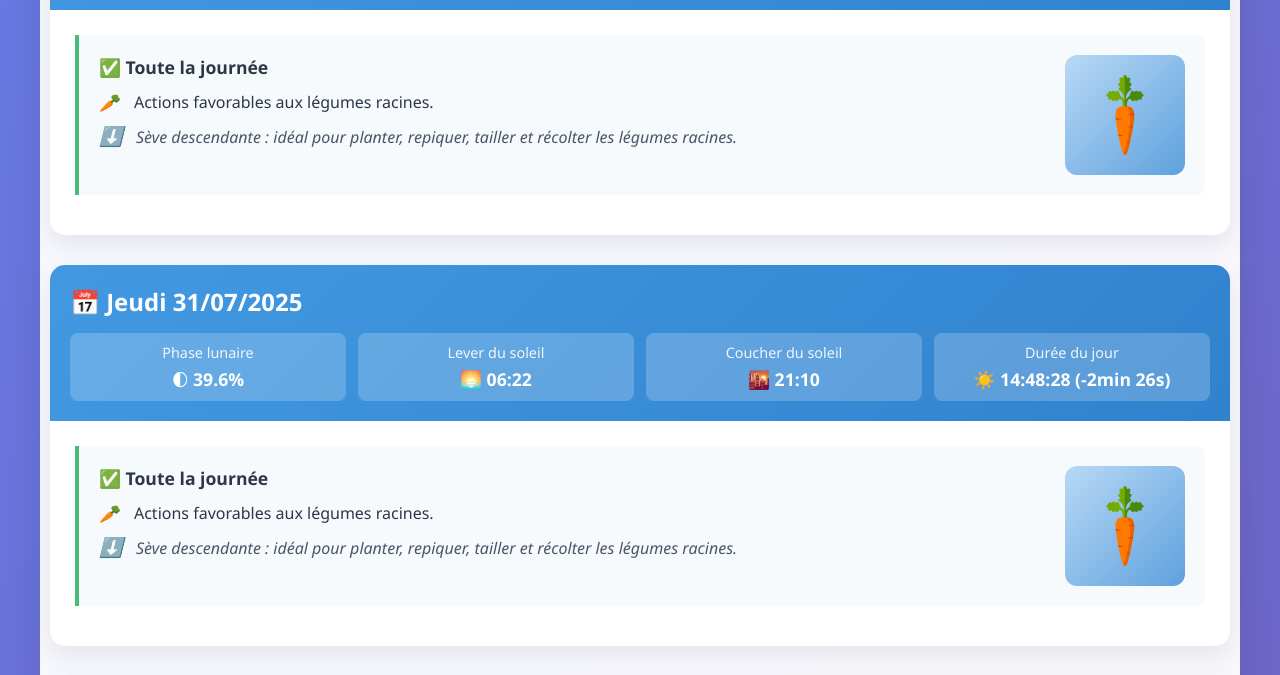
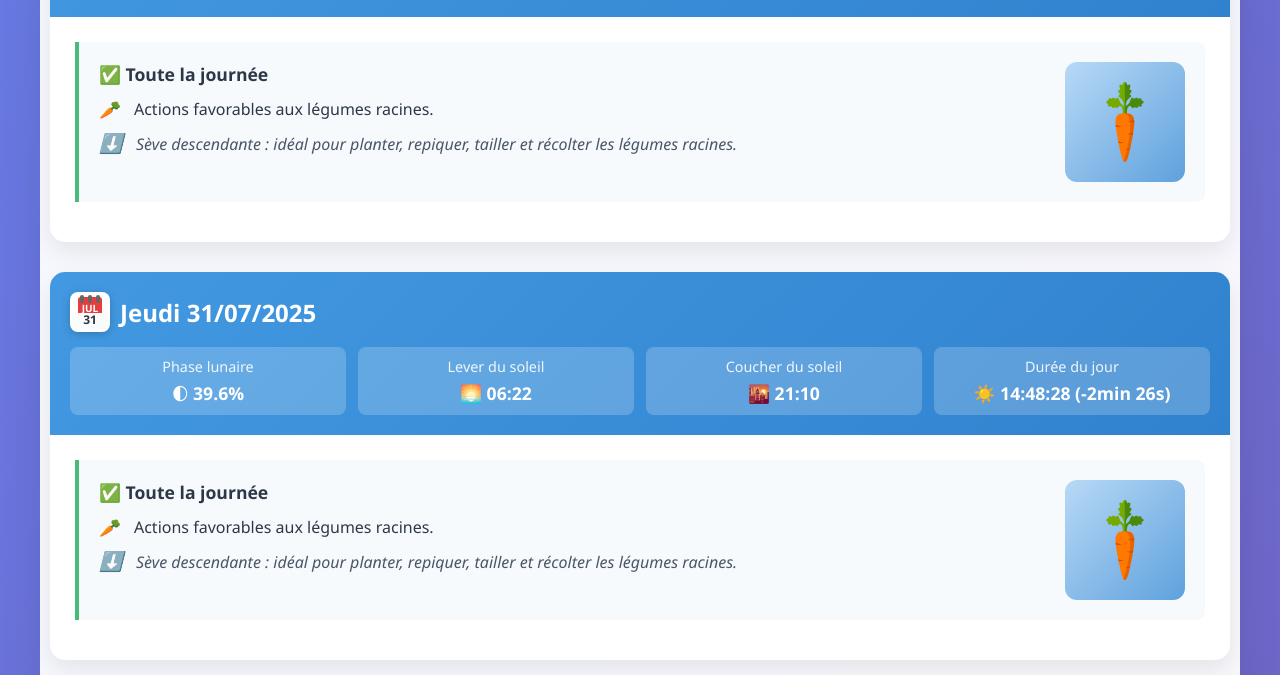
Before and after one commit to DavidTre07/jardinage, a plain HTML site: page index.html in a window 1280 px wide. Shown: the part 566-1241 px from the top of the page. Drawn offline with Linux system fonts and the light colour scheme.

Commit message:
Automated lunar data update from Gitea [skip ci]

```diff
--- a/index.html
+++ b/index.html
@@ -142,6 +142,69 @@
             font-size: 1.5em;
             font-weight: 700;
             margin-bottom: 10px;
+            display: flex;
+            align-items: center;
+            gap: 10px;
+        }
+
+        .calendar-icon {
+            position: relative;
+            width: 40px;
+            height: 40px;
+            background: linear-gradient(135deg, #fff, #f8f9fa);
+            border-radius: 8px;
+            box-shadow: 0 2px 8px rgba(0, 0, 0, 0.2);
+            flex-shrink: 0;
+            display: flex;
+            flex-direction: column;
+            align-items: center;
+            justify-content: center;
+            border: 2px solid rgba(255, 255, 255, 0.8);
+        }
+
+        .calendar-icon::before {
+            content: '';
+            position: absolute;
+            top: 3px;
+            left: 50%;
+            transform: translateX(-50%);
+            width: 24px;
+            height: 6px;
+            background: #e53e3e;
+            border-radius: 3px 3px 0 0;
+        }
+
+        .calendar-icon::after {
+            content: '';
+            position: absolute;
+            top: 1px;
+            left: 50%;
+            transform: translateX(-50%);
+            width: 4px;
+            height: 8px;
+            background: #666;
+            border-radius: 2px;
+            box-shadow: 8px 0 0 #666, -8px 0 0 #666;
+        }
+
+        .calendar-day {
+            font-size: 12px;
+            font-weight: 900;
+            color: #2d3748;
+            margin-top: 1px;
+            line-height: 1;
+        }
+
+        .calendar-month {
+            font-size: 10px;
+            font-weight: 600;
+            color: #ffffff;
+            text-transform: uppercase;
+            line-height: 1;
+            margin-top: 4px;
+            background: #e53e3e;
+            width: 24px;
+            text-align: center;
         }
 
         .lunar-info {
@@ -149,6 +212,14 @@
             grid-template-columns: repeat(auto-fit, minmax(180px, 1fr));
             gap: 12px;
             margin-top: 15px;
+            max-width: 100%;
+        }
+
+        /* Limitation à 4 colonnes maximum */
+        @media (min-width: 1024px) {
+            .lunar-info {
+                grid-template-columns: repeat(4, 1fr);
+            }
         }
 
         .info-item {
@@ -484,6 +555,23 @@
             .footer p {
                 font-size: 0.8em;
             }
+
+            .calendar-icon {
+                width: 35px;
+                height: 35px;
+            }
+
+            .calendar-day {
+                font-size: 11px;
+            }
+
+            .calendar-month {
+                font-size: 7px;
+            }
+
+            .day-title {
+                font-size: 1.3em;
+            }
         }
     </style>
 </head>
@@ -690,6 +778,72 @@
             const phaseIcon = getPhaseIcon(dayData.phase_percentage);
             const detailed = document.getElementById('detailed').checked;
 
+            // Mapping des mois
+            const monthNames = ['JAN', 'FÉV', 'MAR', 'AVR', 'MAI', 'JUN',
+                              'JUL', 'AOU', 'SEP', 'OCT', 'NOV', 'DÉC'];
+
+            // Extraire le jour et le mois de la date - gestion de différents formats
+            let day, month;
+            try {
+                // Essayer différents formats de date
+                let dateObj;
+                if (dayData.date.includes('/')) {
+                    // Format DD/MM/YYYY ou MM/DD/YYYY
+                    const parts = dayData.date.split('/');
+                    if (parts.length === 3) {
+                        // Assumons DD/MM/YYYY (format français)
+                        dateObj = new Date(parts[2], parts[1] - 1, parts[0]);
+                    }
+                } else if (dayData.date.includes('-')) {
+                    // Format YYYY-MM-DD
+                    dateObj = new Date(dayData.date + 'T00:00:00');
+                } else {
+                    // Format texte, essayer de parser directement
+                    dateObj = new Date(dayData.date);
+                }
+
+                if (isNaN(dateObj.getTime())) {
+                    throw new Error('Date invalide');
+                }
+
+                day = dateObj.getDate();
+                month = monthNames[dateObj.getMonth()];
+            } catch (error) {
+                console.log('Erreur de parsing de date:', dayData.date, error);
+                // Fallback: essayer d'extraire le jour du texte de la date
+                const dayMatch = dayData.date.match(/\b(\d{1,2})\b/);
+                day = dayMatch ? dayMatch[1] : '?';
+
+                // Essayer d'extraire le mois du texte français
+                const frenchMonths = {
+                    'janvier': 'JAN', 'février': 'FÉV', 'mars': 'MAR', 'avril': 'AVR',
+                    'mai': 'MAI', 'juin': 'JUN', 'juillet': 'JUL', 'août': 'AOU',
+                    'septembre': 'SEP', 'octobre': 'OCT', 'novembre': 'NOV', 'décembre': 'DÉC',
+                    'jan': 'JAN', 'fév': 'FÉV', 'mar': 'MAR', 'avr': 'AVR',
+                    'jul': 'JUL', 'aou': 'AOU', 'sep': 'SEP', 'oct': 'OCT', 'nov': 'NOV', 'déc': 'DÉC'
+                };
+
+                month = 'CAL';
+                const dateText = dayData.date.toLowerCase();
+                for (const [frenchMonth, shortMonth] of Object.entries(frenchMonths)) {
+                    if (dateText.includes(frenchMonth)) {
+                        month = shortMonth;
+                        break;
+                    }
+                }
+
+                // Si on n'a pas trouvé le mois dans le texte, essayer d'extraire depuis un format numérique
+                if (month === 'CAL') {
+                    const monthMatch = dayData.date.match(/[-\/](\d{1,2})[-\/]/);
+                    if (monthMatch) {
+                        const monthNum = parseInt(monthMatch[1]) - 1;
+                        if (monthNum >= 0 && monthNum < 12) {
+                            month = monthNames[monthNum];
+                        }
+                    }
+                }
+            }
+
             let periodsHtml = '';
             dayData.periods.forEach(period => {
                 const timeRange = formatTimeRange(period);
@@ -775,7 +929,13 @@
             return `
                 <div class="day-card">
                     <div class="day-header">
-                        <div class="day-title">📅 ${dayData.date}</div>
+                        <div class="day-title">
+                            <div class="calendar-icon">
+                                <div class="calendar-month">${month}</div>
+                                <div class="calendar-day">${day}</div>
+                            </div>
+                            ${dayData.date}
+                        </div>
                         <div class="lunar-info">
                             ${basicInfo}
                             ${detailedInfo}
--- a/lunar_data_bordeaux.json
+++ b/lunar_data_bordeaux.json
@@ -1,6 +1,6 @@
 {
   "success": true,
-  "generated_at": "2025-07-30T23:27:25.836569",
+  "generated_at": "2025-07-30T23:45:30.538726",
   "location": {
     "lat": "44:50:16.1",
     "lon": "-0:34:45.1"
--- a/lunar_data_lille.json
+++ b/lunar_data_lille.json
@@ -1,6 +1,6 @@
 {
   "success": true,
-  "generated_at": "2025-07-30T23:27:24.565613",
+  "generated_at": "2025-07-30T23:45:29.254197",
   "location": {
     "lat": "50:37:45.1",
     "lon": "3:03:26.3"
--- a/lunar_data_lyon.json
+++ b/lunar_data_lyon.json
@@ -1,6 +1,6 @@
 {
   "success": true,
-  "generated_at": "2025-07-30T23:27:23.631825",
+  "generated_at": "2025-07-30T23:45:28.293122",
   "location": {
     "lat": "45:45:50.4",
     "lon": "4:50:08.5"
--- a/lunar_data_marseille.json
+++ b/lunar_data_marseille.json
@@ -1,6 +1,6 @@
 {
   "success": true,
-  "generated_at": "2025-07-30T23:27:23.938995",
+  "generated_at": "2025-07-30T23:45:28.606180",
   "location": {
     "lat": "43:17:47.4",
     "lon": "5:22:11.3"
--- a/lunar_data_montpellier.json
+++ b/lunar_data_montpellier.json
@@ -1,6 +1,6 @@
 {
   "success": true,
-  "generated_at": "2025-07-30T23:27:25.524487",
+  "generated_at": "2025-07-30T23:45:30.222041",
   "location": {
     "lat": "43:36:39.6",
     "lon": "3:52:36.1"
--- a/lunar_data_nantes.json
+++ b/lunar_data_nantes.json
@@ -1,6 +1,6 @@
 {
   "success": true,
-  "generated_at": "2025-07-30T23:27:24.876196",
+  "generated_at": "2025-07-30T23:45:29.577159",
   "location": {
     "lat": "47:13:06.2",
     "lon": "-1:33:13.0"
--- a/lunar_data_nice.json
+++ b/lunar_data_nice.json
@@ -1,6 +1,6 @@
 {
   "success": true,
-  "generated_at": "2025-07-30T23:27:26.151520",
+  "generated_at": "2025-07-30T23:45:30.864377",
   "location": {
     "lat": "43:42:36.7",
     "lon": "7:15:43.2"
--- a/lunar_data_paris.json
+++ b/lunar_data_paris.json
@@ -1,6 +1,6 @@
 {
   "success": true,
-  "generated_at": "2025-07-30T23:27:23.332366",
+  "generated_at": "2025-07-30T23:45:27.982213",
   "location": {
     "lat": "48:51:23.8",
     "lon": "2:21:07.9"
--- a/lunar_data_strasbourg.json
+++ b/lunar_data_strasbourg.json
@@ -1,6 +1,6 @@
 {
   "success": true,
-  "generated_at": "2025-07-30T23:27:25.192037",
+  "generated_at": "2025-07-30T23:45:29.890342",
   "location": {
     "lat": "48:34:24.2",
     "lon": "7:45:07.6"
--- a/lunar_data_toulouse.json
+++ b/lunar_data_toulouse.json
@@ -1,6 +1,6 @@
 {
   "success": true,
-  "generated_at": "2025-07-30T23:27:24.242089",
+  "generated_at": "2025-07-30T23:45:28.919544",
   "location": {
     "lat": "43:36:16.9",
     "lon": "1:26:39.1"
```
